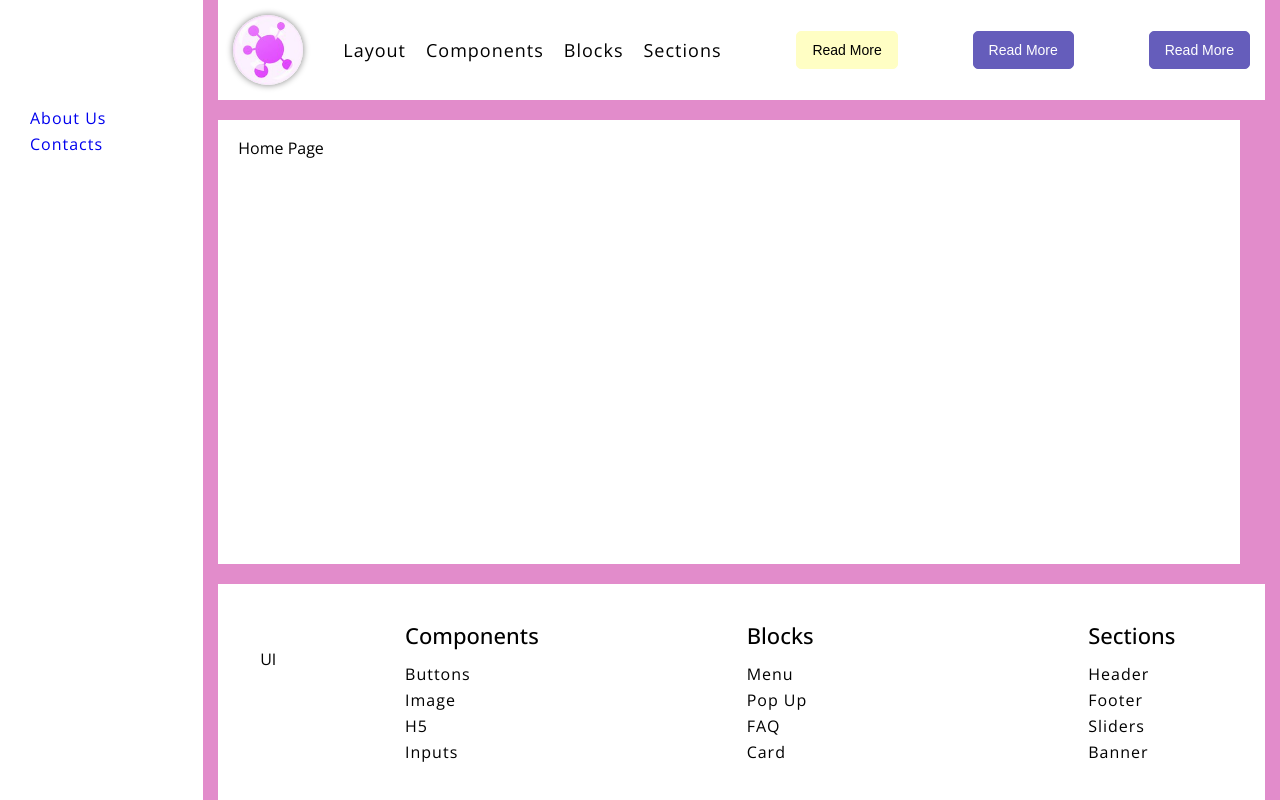
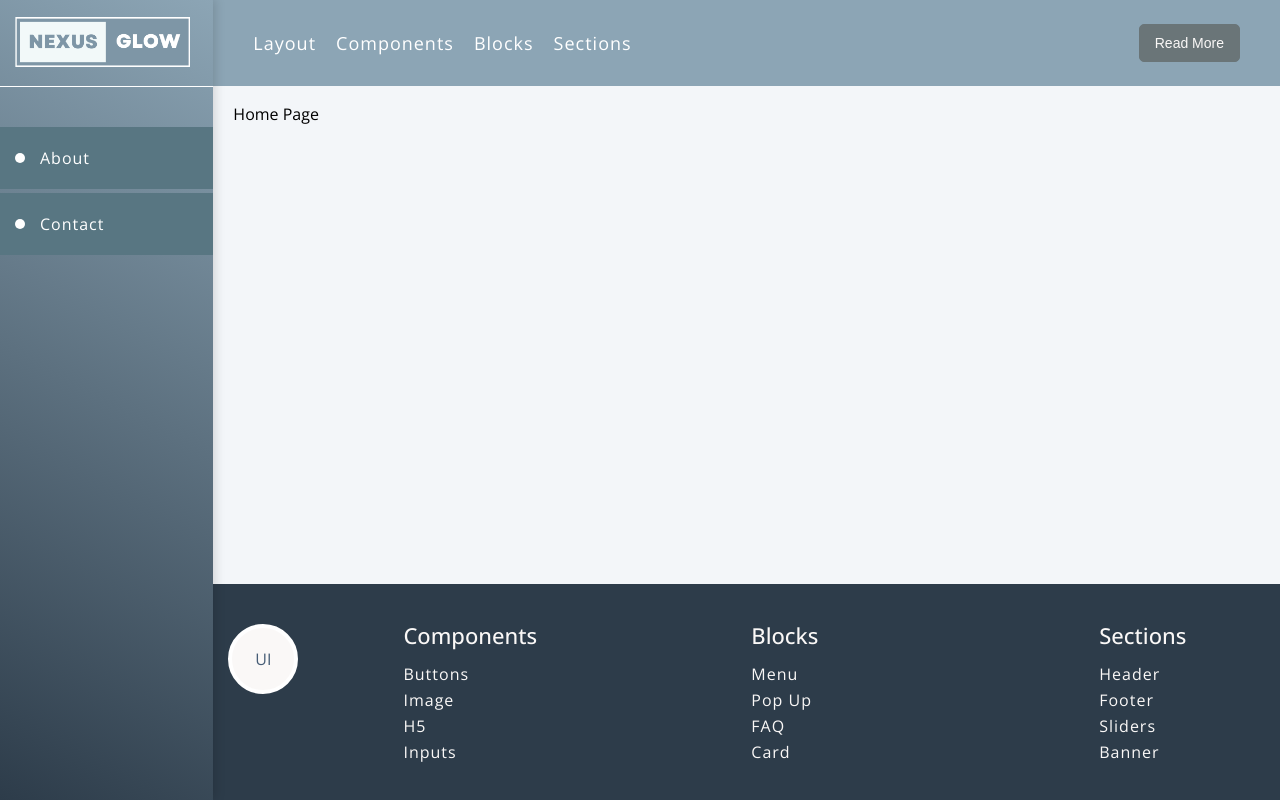
Before and after one commit to SlavaFlava/lib-components, a React (Create React App) app: page / in a window 1280 px wide. Built offline with nearby package versions, Linux system fonts and the light colour scheme.

Commit message:
continue design UI lib webSite

```diff
--- a/src/App.tsx
+++ b/src/App.tsx
@@ -1,7 +1,7 @@
-import { Route, Routes } from 'react-router-dom';
+import { NavLink, Route, Routes } from 'react-router-dom';
 import Header from './project/header';
 import Footer from './project/footer';
-import { Col, Container, Row, Section } from './my-lib/layout';
+import { Box, Col, Container, Row, Section } from './my-lib/layout';
 import Home from './project/content/pages/home';
 import SidebarLayout from './project/sidebar/sidebar-layout';
 import SidebarSections from './project/sidebar/sidebar-sections';
@@ -30,14 +30,32 @@ import ComponentsForm from './project/content/components/form';
 import ComponentsImage from './project/content/components/image';
 import ComponentsList from './project/content/components/list';
 import ComponentsTypography from './project/content/components/typography';
-import { Avatar } from './my-lib/components/image';
+import { Image } from './my-lib/components/image';
+import { Separate } from './my-lib/components/separate';
+import { defaultTheme } from './my-lib/theme/default-theme';
+import { ThemeProvider } from 'styled-components';
+import { Theme } from './project/store/theme';
+
+
+
 
 function App() {
   return (
+    <ThemeProvider theme={Theme}>
     <div className="App">
-      <Container fullwidth='true' pl='0' pr='0' bg='#e28ccb'>
-        <Row sx={'min-height:100vh'} pr='15px'>
-          <Col size={2} bg='white' p='30px' pt='100px'>
+      <Container fullwidth='true' pl='0' pr='0'>
+        <Row sx={'min-height:100vh'} >
+          <Col size={2} spacing='0px' bg={`linear-gradient(27deg, ${Theme.bgSecondary} 0%, ${Theme.bgPrimary} 100%)`}
+            boxShadow='rgba(0, 0, 0, 0.15) 2px -1px 10px'
+            sx='z-index:1'
+          >
+            <Box p='17px 15px'  >
+              <NavLink to={'/'} >
+                <Image h='50px' w='auto' src="/logoHeader.png" alt="logo" />
+              </NavLink>
+            </Box>
+            <Separate bg='white' mt='0px' mb='40px'/>
+
             <Routes>
               <Route path='/*' element={<SidebarHome />} />
               <Route path='/layout/*' element={<SidebarLayout />} />
@@ -45,10 +63,11 @@ function App() {
               <Route path='/blocks/*' element={<SidebarBlocks />} />
               <Route path='/components/*' element={<SidebarComponents />} />
             </Routes>
+
           </Col>
-          <Col size={10} display='flex' flexDirection='column'>
+          <Col size={10} spacing='0px' display='flex' flexDirection='column'>
             <Header />
-            <Section flex={'1'} mr='25px' m='20px 0' bg='white' p='20px'>
+            <Section flex={'1'} bg='#F3F6F9' p='20px'>
               <Routes>
                 <Route path='/' element={<Home />} />
                 <Route path='/about' element={<About />} />
@@ -84,7 +103,9 @@ function App() {
         </Row>
       </Container>
     </div>
+    </ThemeProvider>
   )
+
 }
 
 export default App;
--- a/src/my-lib/components/list.tsx
+++ b/src/my-lib/components/list.tsx
@@ -12,6 +12,8 @@ interface IListItem extends IFonts, IGlobal {
   beforeLeft?: string
   beforeTop?: string
   beforeRadius?: string
+  styledLink?: 'true'
+  br?: string
 }
 
 export const List = styled.ul<IList>`
@@ -56,7 +58,7 @@ export const List = styled.ul<IList>`
   padding: ${(p) => p.p};
   padding-top: ${(p) => p.pt};
   padding-bottom: ${(p) => p.pb};
-  padding-left: ${(p) => p.pl ?? '10px'};
+  padding-left: ${(p) => p.pl ?? '30px'};
   padding-right: ${(p) => p.pr};
   margin: ${(p) => p.m};
   margin-top: ${(p) => p.mt};
@@ -64,11 +66,19 @@ export const List = styled.ul<IList>`
   margin-left: ${(p) => p.ml};
   margin-right: ${(p) => p.mr};
   ${(p) => p.sx};
+  & li {
+    color: ${(p) => p.color};
+    a{
+      color: ${(p) => p.color};
+      text-decoration: none;
+    }
+  }
 `
 export const ListItem = styled.li<IListItem>`
  position: relative;
  display: flex;
  align-items: center;
+ border-radius: ${(p)=> p.br};
 
  &:before{
   content: '${(p) => p.beforeContent}';
@@ -96,27 +106,54 @@ export const ListItem = styled.li<IListItem>`
   }
  }
 
+ ${(p) => p.styledLink ?
+    `
+  & a{
+   ${p.fs ? `font-size: ${p.fs}` : false} ;
+   ${p.fw ? `font-weight: ${p.fw}` : false} ;
+   ${p.ls ? `letter-spacing: ${p.ls}` : false} ;
+   ${p.lh ? `line-height: ${p.lh}` : false} ;
+   ${p.fontStyle ? `font-style: ${p.fontStyle}` : false} ;
+   ${p.textAlign ? `text-align: ${p.textAlign}` : false} ;
+   ${p.textTransform ? `text-transform: ${p.textTransform}` : false} ;
+   ${p.color ? `color: ${p.color}` : false} ;
+   ${p.bg ? `background: ${p.bg}` : false} ;
+   ${p.p ? `padding: ${p.p}` : false} ;
+   ${p.pt ? `padding-top: ${p.pt}` : false} ;
+   ${p.pb ? `padding-bottom: ${p.pb}` : false} ;
+   ${p.pl ? `padding-left: ${p.pl}` : false} ;
+   ${p.pr ? `padding-right: ${p.pr}` : false} ;
+    width: 100%;
+  }
+  `
+    :
 
+    `
+   ${p.fs ? `font-size: ${p.fs}` : false} ;
+   ${p.fw ? `font-weight: ${p.fw}` : false} ;
+   ${p.ls ? `letter-spacing: ${p.ls}` : false} ;
+   ${p.lh ? `line-height: ${p.lh}` : false} ;
+   ${p.fontStyle ? `font-style: ${p.fontStyle}` : false} ;
+   ${p.textAlign ? `text-align: ${p.textAlign}` : false} ;
+   ${p.textTransform ? `text-transform: ${p.textTransform}` : false} ;
+   ${p.color ? `color: ${p.color}` : false} ;
+   ${p.bg ? `background: ${p.bg}` : false} ;
+   ${p.p ? `padding: ${p.p}` : false} ;
+   ${p.pt ? `padding-top: ${p.pt}` : false} ;
+   ${p.pb ? `padding-bottom: ${p.pb}` : false} ;
+   ${p.pl ? `padding-left: ${p.pl}` : false} ;
+   ${p.pr ? `padding-right: ${p.pr}` : false} ;
+  `
+  }
 
- font-size: ${(p) => p.fs};
- font-weight: ${(p) => p.fw};
- letter-spacing: ${(p) => p.ls};
- line-height: ${(p) => p.lh};
- font-style: ${(p) => p.fontStyle};
- text-align: ${(p) => p.textAlign};
- text-transform: ${(p) => p.textTransform};
-
-color: ${(p) => p.color};
-  background: ${(p) => p.bg};
-  padding: ${(p) => p.p};
-  padding-top: ${(p) => p.pt ?? '10px'};
-  padding-bottom: ${(p) => p.pb};
-  padding-left: ${(p) => p.pl};
-  padding-right: ${(p) => p.pr};
   margin: ${(p) => p.m};
-  margin-top: ${(p) => p.mt};
+  margin-top: ${(p) => p.mt ?? '8px'};
   margin-bottom: ${(p) => p.mb};
   margin-left: ${(p) => p.ml};
   margin-right: ${(p) => p.mr};
   ${(p) => p.sx};
+  & a{
+      color: ${(p) => p.color};
+    }
+
 `
--- a/src/my-lib/layout/index.tsx
+++ b/src/my-lib/layout/index.tsx
@@ -90,17 +90,17 @@ box-shadow:${(p) => p.boxShadow};
 border-radius: ${(p) => p.br};
 border:${(p) => p.border};
 
-flex-basis: ${(p) => p.size == 1 ? `calc(8.3% - ${p.spacing ?? '7px'})` :
-    p.size == 2 ? `calc(16.6% - ${p.spacing ?? '7px'})` :
+flex-basis: ${(p) => p.size == 1 ? `calc(8.333% - ${p.spacing ?? '7px'})` :
+    p.size == 2 ? `calc(16.666% - ${p.spacing ?? '7px'})` :
       p.size == 3 ? `calc(25% - ${p.spacing ?? '7px'})` :
-        p.size == 4 ? `calc(33.3% - ${p.spacing ?? '7px'})` :
-          p.size == 5 ? `calc(41.6% - ${p.spacing ?? '7px'})` :
+        p.size == 4 ? `calc(33.333% - ${p.spacing ?? '7px'})` :
+          p.size == 5 ? `calc(41.666% - ${p.spacing ?? '7px'})` :
             p.size == 6 ? `calc(50% - ${p.spacing ?? '7px'})` :
-              p.size == 7 ? `calc(58.3% - ${p.spacing ?? '7px'})` :
-                p.size == 8 ? `calc(66.6% - ${p.spacing ?? '7px'})` :
+              p.size == 7 ? `calc(58.333% - ${p.spacing ?? '7px'})` :
+                p.size == 8 ? `calc(66.666% - ${p.spacing ?? '7px'})` :
                   p.size == 9 ? `calc(75% - ${p.spacing ?? '7px'})` :
-                    p.size == 10 ? `calc(83.3% - ${p.spacing ?? '7px'})` :
-                      p.size == 11 ? `calc(91.6% - ${p.spacing ?? '7px'})` :
+                    p.size == 10 ? `calc(83.333% - ${p.spacing ?? '7px'})` :
+                      p.size == 11 ? `calc(91.666% - ${p.spacing ?? '7px'})` :
                         p.size == 12 ? `calc(100% - ${p.spacing ?? '0px'})` :
                           'calc(100%)'
   };
--- a/src/my-lib/sections/footer.tsx
+++ b/src/my-lib/sections/footer.tsx
@@ -1,5 +1,4 @@
 import styled from 'styled-components'
-import { IBox } from '../layout'
 import { IDisplay, IGlobal } from '../models/global'
 
 interface IFooter extends IGlobal, IDisplay{
@@ -15,8 +14,8 @@ align-items: ${(p)=> p.alignitems};
 flex-wrap: ${(p) => p.flexWrap};
 flex-direction: ${(p) => p.flexDirection};
 
-color: ${(p) => p.color};
-background: ${(p) => p.bg};
+color: ${(p) => p.color ?? p.theme.fontColorBg};
+background: ${(p) => p.bg ?? p.theme.bgSecondary};
 padding: ${(p) => p.p};
 padding-top: ${(p) => p.pt};
 padding-bottom: ${(p) => p.pb};
--- a/src/my-lib/theme/default-theme.ts
+++ b/src/my-lib/theme/default-theme.ts
@@ -1,13 +1,33 @@
-export let defaultTheme = {
-  primary: '#655DBB',
-  fontPrimary: 'white',
+ export interface ITheme{
+  primary?: string,
+  fontPrimary?: string,
+  secondary?: string,
+  fontSecondary?: string,
+  paper?: string,
+  fontColor?: string,
+  shadowColor?:string,
+  bg?: string,
+  fontColorBg?: string,
+  bgPrimary?: string,
+  bgSecondary?: string,
+  bgAccent?: string,
+}
 
-  secondary: '#BFACE2',
-  fontSecondary: '#ECF2FF',
+export let defaultTheme:ITheme = {
+  primary: '#6A7578',
+  fontPrimary: '#FAF8F7',
 
-  paper: 'white',
-  fontColor: 'black',
+  secondary: '#556170',
+  fontSecondary: '#FAF8F7',
 
-  shadowColor: 'grey',
+  paper: '#FAF8F7',
+  fontColor: '#465D76',
+
+  shadowColor: '#8CA5B5',
   bg: '#ECF2FF',
+
+  fontColorBg: '#FAF8F7',
+  bgPrimary: '#8CA5B5',
+  bgSecondary: '#2D3C4A',
+  bgAccent: '#587682',
 }
--- a/src/project/footer/index.tsx
+++ b/src/project/footer/index.tsx
@@ -7,7 +7,7 @@ import { H5 } from '../../my-lib/components/typography';
 
 const Footer = () => {
  return(
- <LFooter bg={'#FFF'} pt={'40px'} pb={'40px'}>
+ <LFooter  pt={'40px'} pb={'40px'} >
    <Container>
     <Row flexWrap='nowrap'>
       <Col size={2}>
--- a/src/project/header/index.tsx
+++ b/src/project/header/index.tsx
@@ -1,13 +1,9 @@
 import React from 'react';
 import { NavLink } from 'react-router-dom';
-import { Box, Col, Container, Row } from '../../my-lib/layout';
-import { Avatar, Image } from '../../my-lib/components/image';
+import { Row } from '../../my-lib/layout';
 import { Menu, MenuItem } from '../../my-lib/blocks/menu';
 import { LHeader } from '../../my-lib/sections/header';
 import { Button } from '../../my-lib/components/buttons';
-import { ThemeProvider } from 'styled-components';
-import { defaultTheme } from '../../my-lib/theme/default-theme';
-
 
 const menuItems = [
   { link: '/layout', name: 'Layout' },
@@ -16,44 +12,18 @@ const menuItems = [
   { link: '/sections', name: 'Sections' },
 ]
 const Header = () => {
-  const redTheme = {
-    ...defaultTheme,
-    primary: '#FFFEC4',
-    secondary: '#FFD6A5',
-    fontPrimary: 'black',
-    fontSecondary: 'white',
-  }
-
-
   return (
-    <LHeader bg='#FFF'>
-      <Container>
-        <Row pt={'15px'} pb={'15px'} alignitems={'center'}>
-          <Box display={'flex'}>
-            <NavLink to={'/'}>
-              <Avatar shadow={'true'} size={'70px'} mr={'20px'}>
-                <Image src="/logo.png" alt="logo" />
-              </Avatar>
-            </NavLink>
-
-            <Menu display={'flex'}>
+    <LHeader minH='86px'>
+        <Row alignitems='center' sx='height:100%' p='20px 40px'>
+            <Menu>
               {
                 menuItems.map((e) => (
-                  <MenuItem key={e.link} fs={'18px'} color={'black'} ls={'1px'} ml={'20px'}><NavLink to={e.link}>{e.name}</NavLink></MenuItem>
+                  <MenuItem key={e.link} fs={'18px'} color={'white'} ls={'1px'} mr={'20px'}><NavLink to={e.link}>{e.name}</NavLink></MenuItem>
                 ))
               }
             </Menu>
-          </Box>
-          <ThemeProvider theme={redTheme}>
             <Button>Read More</Button>
-          </ThemeProvider>
-
-          <Button>Read More</Button>
-
-          <Button hover={'reverseBorder'} >Read More</Button>
-
         </Row>
-      </Container>
     </LHeader>
   )
 }
--- a/src/project/sidebar/sidebar-home.tsx
+++ b/src/project/sidebar/sidebar-home.tsx
@@ -1,16 +1,27 @@
-import React from 'react';
 import { NavLink } from 'react-router-dom';
-import { Menu, MenuItem } from '../../my-lib/blocks/menu';
+import { List, ListItem } from '../../my-lib/components/list';
 
-
+const menuItems = [
+  { link: '/about', name: 'About' },
+  { link: '/contact', name: 'Contact' },
+]
 
 const SidebarHome = () => {
   return (
     <>
-      <Menu display='block'>
-       <MenuItem mt={'10px'} ls={'1px'}><NavLink to={"/about"}>About Us</NavLink></MenuItem>
-       <MenuItem mt={'10px'} ls={'1px'}><NavLink to={"/contacts"}>Contacts</NavLink></MenuItem>
-      </Menu>
+      <List color='white' pl='0'  >
+        {
+          menuItems.map((item) => (
+            <ListItem key={item.link} styledLink='true'
+              beforeStyle='circle' beforeLeft='15px' beforeColor='white' beforeSize='10px'
+              mt={'4px'} p='23px 40px' ls={'1px'} bg='#587682' >
+              <NavLink to={item.link}>
+                {item.name}
+              </NavLink>
+            </ListItem>
+          ))
+        }
+      </List>
     </>
   )
 }
--- /dev/null
+++ b/src/project/store/theme.ts
@@ -0,0 +1,19 @@
+import {makeAutoObservable} from "mobx";
+import { ITheme, defaultTheme } from "../../my-lib/theme/default-theme";
+
+
+
+class ThemeStore{
+  constructor(){
+    makeAutoObservable(this)
+  }
+
+  theme: ITheme = {
+    ...defaultTheme
+  }
+}
+
+const ThemeTemp = new ThemeStore()
+const Theme = ThemeTemp.theme
+
+export {Theme}
```
Also changed, not shown: src/my-lib/sections/header.tsx (+6 -2 lines), public/logoHeader.png (added).
